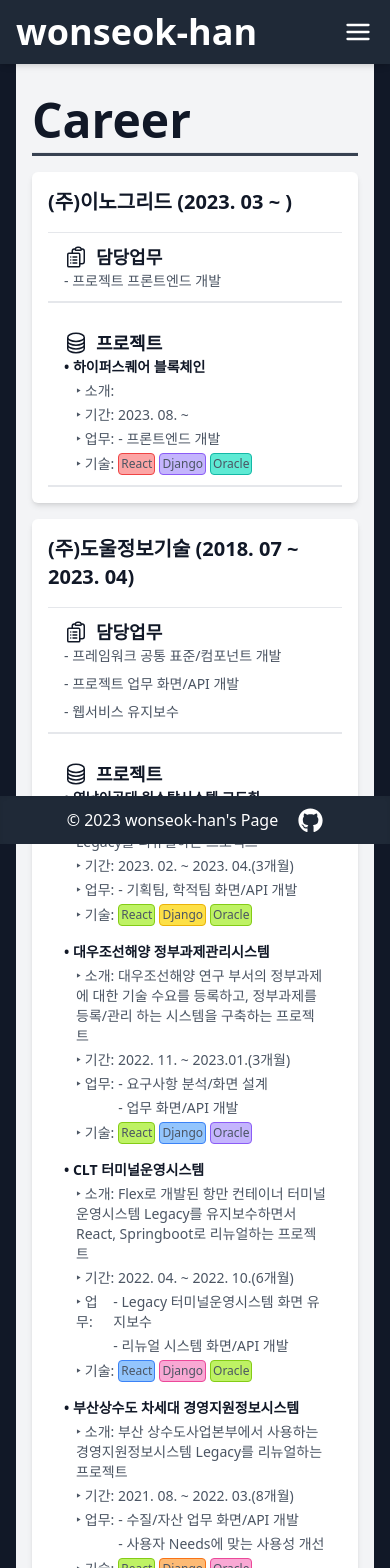
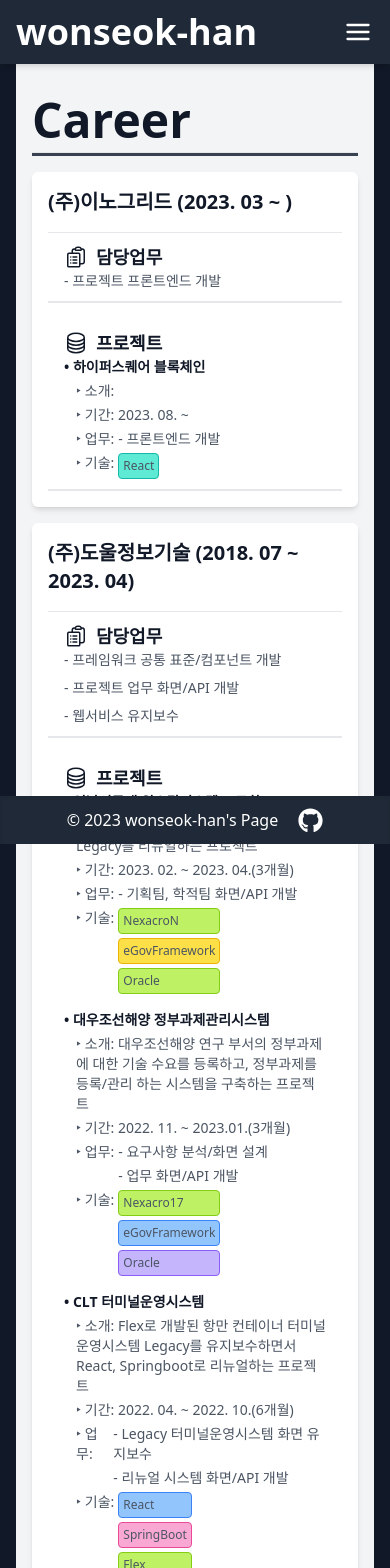
Before and after one commit to wonseok-han/my-portfolio, a React (Create React App) app: page /career in a window 390 px wide. Shown: the top 1568 px of the page. Built offline with nearby package versions, Linux system fonts and the light colour scheme.

Commit message:
프로젝트 기술부분 Badge 디자인 반응형 적용

```diff
--- a/src/data/careerData.ts
+++ b/src/data/careerData.ts
@@ -1,21 +1,20 @@
-export interface CareerCompany {
+export interface Project {
+  key: string;
+  name: string;
+  term: string;
+  roles: Array<string>;
+  skills: Array<string>;
+  intro: string;
+}
+export interface Company {
   key: string;
   name: string;
   term: string;
   works: Array<string>;
-  projects: Array<CareerItem>;
+  projects: Array<Project>;
 }
 
-export interface CareerItem {
-  key: string;
-  name: string;
-  term: string;
-  roles: Array<string>;
-  skills: string;
-  intro: string;
-}
-
-export const careerData: Array<CareerCompany> = [
+export const careerData: Array<Company> = [
   {
     key: '1',
     name: '(주)도울정보기술',
@@ -31,7 +30,7 @@
         name: '영남이공대 원스탑시스템 고도화',
         term: '2023. 02. ~ 2023. 04.(3개월)',
         roles: ['기획팀, 학적팀 화면/API 개발'],
-        skills: 'NexacroN, eGovFramework, Oracle',
+        skills: ['NexacroN', 'eGovFramework', 'Oracle'],
         intro: '영남이공대학교 종합정보시스템 Legacy를 리뉴얼하는 프로젝트',
       },
       {
@@ -39,7 +38,7 @@
         name: '대우조선해양 정부과제관리시스템',
         term: '2022. 11. ~ 2023.01.(3개월)',
         roles: ['요구사항 분석/화면 설계', '업무 화면/API 개발'],
-        skills: 'Nexacro17, eGovFramework, Oracle',
+        skills: ['Nexacro17', 'eGovFramework', 'Oracle'],
         intro:
           '대우조선해양 연구 부서의 정부과제에 대한 기술 수요를 등록하고, 정부과제를 등록/관리 하는 시스템을 구축하는 프로젝트',
       },
@@ -51,7 +50,7 @@
           'Legacy 터미널운영시스템 화면 유지보수',
           '리뉴얼 시스템 화면/API 개발',
         ],
-        skills: 'React, SpringBoot, Flex, Spring, Oracle',
+        skills: ['React', 'SpringBoot', 'Flex', 'Spring', 'Oracle'],
         intro:
           'Flex로 개발된 항만 컨테이너 터미널 운영시스템 Legacy를 유지보수하면서 React, Springboot로 리뉴얼하는 프로젝트',
       },
@@ -63,7 +62,7 @@
           '수질/자산 업무 화면/API 개발',
           '사용자 Needs에 맞는 사용성 개선',
         ],
-        skills: 'Websquare, eGovFramework, Oracle, Crownix Report',
+        skills: ['Websquare', 'eGovFramework', 'Oracle', 'Crownix Report'],
         intro:
           '부산 상수도사업본부에서 사용하는 경영지원정보시스템 Legacy를 리뉴얼하는 프로젝트',
       },
@@ -76,7 +75,7 @@
           '시스템 공통 화면/API 개발',
           '비즈니스 업무 화면 개발 기술 지원',
         ],
-        skills: 'React, Django, MsSql',
+        skills: ['React', 'Django', 'MsSql'],
         intro: '부산대학교 교육정보시스템 Legacy를 리뉴얼하는 프로젝트',
       },
       {
@@ -84,7 +83,7 @@
         name: '동의과학대 학사행정시스템 구축',
         term: '2020. 08. ~ 2020. 11.(4개월)',
         roles: ['시스템 공통 표준화', '학사행정 업무 파트 화면/API 개발'],
-        skills: 'Nexacro17, eGovFramework, Oracle',
+        skills: ['Nexacro17', 'eGovFramework', 'Oracle'],
         intro: '동의과학대학교 학사행정시스템 Legacy를 리뉴얼하는 프로젝트',
       },
       {
@@ -92,7 +91,7 @@
         name: '동의과학대 일반행정시스템',
         term: '2020. 07 ~ 2020. 07.(1개월)',
         roles: ['일반행정 업무 파트 화면/API 개발'],
-        skills: 'Nexacro17, eGovFramework, Oracle',
+        skills: ['Nexacro17', 'eGovFramework', 'Oracle'],
         intro: '동의과학대학교 일반행정시스템 Legacy를 리뉴얼하는 프로젝트',
       },
       {
@@ -100,7 +99,7 @@
         name: '부산대학교 차세대 시스템 ISP',
         term: '2020. 03. ~ 2020. 06.(4개월)',
         roles: ['Architecture 구성', '요구된 샘플화면/API 개발'],
-        skills: 'React, Django, MySQL',
+        skills: ['React', 'Django', 'MySQL'],
         intro:
           '부산대학교 교육정보시스템 Legacy를 리뉴얼하기 위한 파일럿 프로젝트',
       },
@@ -109,7 +108,7 @@
         name: '한국자산관리공사 전산자산 관리시스템',
         term: '2019. 01. ~ 2020. 02.(2개월)',
         roles: ['시스템 공통 표준화', '공통 화면 개발'],
-        skills: 'Nexacro14, eGovFramework, Oracle',
+        skills: ['Nexacro14', 'eGovFramework', 'Oracle'],
         intro:
           '한국자산관리공사 전산자신관리시스템 Legacy를 리뉴얼하는 프로젝트',
       },
@@ -118,7 +117,7 @@
         name: '대우조선해양-연구과제평가시스템',
         term: '2019. 10. ~ 2019. 12.(3개월)',
         roles: ['평가기준, 평가항목, 집계 등 화면/API 개발'],
-        skills: 'Nexacro17, eGovFramework, Oracle',
+        skills: ['Nexacro17', 'eGovFramework', 'Oracle'],
         intro:
           '대우조선해양 연구 부서의 연구과제를 평가하는 신규 시스템 구축 프로젝트',
       },
@@ -127,7 +126,7 @@
         name: '대우조선해양-연구과제관리시스템',
         term: '2019. 09. ~ 2019. 09.(1개월)',
         roles: ['JSP로 개발되있는 Legacy 화면 이슈사항 개선'],
-        skills: 'JSP, Oracle',
+        skills: ['JSP', 'Oracle'],
         intro:
           '대우조선해양 연구 부서의 연구과제를 관리하는 Legacy의 이슈사항을 보완/개선하는 프로젝트',
       },
@@ -136,7 +135,7 @@
         name: '부경대학교 연구과제시스템 통합장비 관리',
         term: '2019. 08. ~ 2019. 08.(1개월)',
         roles: ['Flex로 개발되있는 Legacy 화면 수정, 추가 화면 개발'],
-        skills: 'Flex, Spring, Oracle',
+        skills: ['Flex', 'Spring', 'Oracle'],
         intro:
           '부경대학교 연구과제시스템 Legacy의 이슈사항을 보완/개선하는 프로젝트',
       },
@@ -145,7 +144,7 @@
         name: '부산교통공사 예산회계 모니터링',
         term: '2019. 07. ~ 2019. 07.(1개월)',
         roles: ['예산 업무 파트 화면/API 추가 개발'],
-        skills: 'Nexacro17, eGovFramework, Oracle',
+        skills: ['Nexacro17', 'eGovFramework', 'Oracle'],
         intro:
           '부산교통공사 예산회계시스템에서 추가 화면/API를 개발하는 프로젝트',
       },
@@ -159,7 +158,7 @@
           '서비스 유지보수',
           '앱 유지보수',
         ],
-        skills: 'jQuery, Django, MySQL, ReactNative',
+        skills: ['jQuery', 'Django', 'MySQL', 'ReactNative'],
         intro:
           '부산대학교 학생/초등생의 멘토-멘티 매칭, 멘토링 서비스를 개발하는 프로젝트',
       },
@@ -172,7 +171,7 @@
           '사용자 Needs에 맞는 사용성 개선',
           '서비스 유지보수',
         ],
-        skills: 'Nexacro14, eGovFramework, Oracle, ClipReport',
+        skills: ['Nexacro14', 'eGovFramework', 'Oracle', 'ClipReport'],
         intro: '계명문화대학교 입시시스템 Legacy를 리뉴얼하는 프로젝트',
       },
     ],
@@ -188,7 +187,7 @@
         name: '하이퍼스퀘어 블록체인',
         term: '2023. 08. ~ ',
         roles: ['프론트엔드 개발'],
-        skills: 'React',
+        skills: ['React'],
         intro: '',
       },
     ],
--- a/src/pages/Career.tsx
+++ b/src/pages/Career.tsx
@@ -1,5 +1,5 @@
 /* eslint-disable @typescript-eslint/indent */
-import { careerData, CareerItem, CareerCompany } from 'data/careerData';
+import { careerData, Project, Company } from 'data/careerData';
 import { cls } from 'lib/utils';
 
 const colors = [
@@ -23,7 +23,7 @@
         <hr className="mt-2 h-1 bg-gray-700" />
         {careerData
           .sort((a, b) => (a.key > b.key ? -1 : a.key < b.key ? 1 : 0))
-          .map((company: CareerCompany) => (
+          .map((company: Company) => (
             <div
               key={company.key}
               className="mt-4 space-y-4 rounded-md bg-white p-4 shadow-md"
@@ -85,26 +85,26 @@
                   </div>
                 </h2>
                 <div className="flex flex-col space-y-4">
-                  {company.projects.map((item: CareerItem) => (
+                  {company.projects.map((project: Project) => (
                     <div
-                      key={item.key}
+                      key={project.key}
                       className="text-sm text-gray-600 sm:ml-0 sm:mt-2 lg:mt-0 lg:ml-2"
                       data-aos-duration="1300"
                     >
                       <h2 className="text-sm font-bold text-gray-900">
-                        • {item.name}
+                        • {project.name}
                       </h2>
                       <p className="mt-1 ml-3 text-sm text-gray-600">
-                        ‣ 소개: {item.intro}
+                        ‣ 소개: {project.intro}
                       </p>
                       <p className="mt-1 ml-3 text-sm text-gray-600">
-                        ‣ 기간: {item.term}
+                        ‣ 기간: {project.term}
                       </p>
                       <div className="mt-1 ml-3 flex text-sm text-gray-600">
                         ‣ 업무:
                         <div className="flex flex-col space-y-1">
-                          {item.roles && item.roles.length > 0
-                            ? item.roles.map((role, index) => (
+                          {project.roles && project.roles.length > 0
+                            ? project.roles.map((role, index) => (
                                 <div key={`${index}-${role}`}>
                                   <p className="ml-1 text-sm text-gray-600">
                                     - {role}
@@ -114,12 +114,10 @@
                             : null}
                         </div>
                       </div>
-                      {/* <p className="mt-1 ml-3 text-sm text-gray-600">
-                        ‣ 기술: {item.skills}
-                      </p> */}
-                      <div className="mt-1 ml-3 flex items-center text-sm text-gray-600">
+                      <div className="mt-1 ml-3 flex items-start text-sm text-gray-600 sm:items-center">
                         ‣ 기술:
-                        {['React', 'Django', 'Oracle'].map((skill, index) => {
+                        <div className="ml-1 grid grid-cols-1 space-y-1 sm:flex sm:flex-row sm:space-x-1 sm:space-y-0">
+                          {project.skills.map((skill, index) => {
                             const randomColor =
                               colors[Math.floor(Math.random() * colors.length)];
                             const bgColor = `bg-${randomColor}-300`;
@@ -129,13 +127,16 @@
                               <div
                                 key={`${index}-${skill}`}
                                 className={cls(
-                                `${bgColor} ${borderColor} ml-1 flex rounded border p-0.5 text-xs text-gray-600`
+                                  `${bgColor} ${borderColor} rounded border`
                                 )}
                               >
+                                <p className="p-1 text-xs text-gray-600">
                                   {skill}
+                                </p>
                               </div>
                             );
                           })}
+                        </div>
                       </div>
                     </div>
                   ))}
```
Lines whose indentation alone changed are shown as unchanged.
